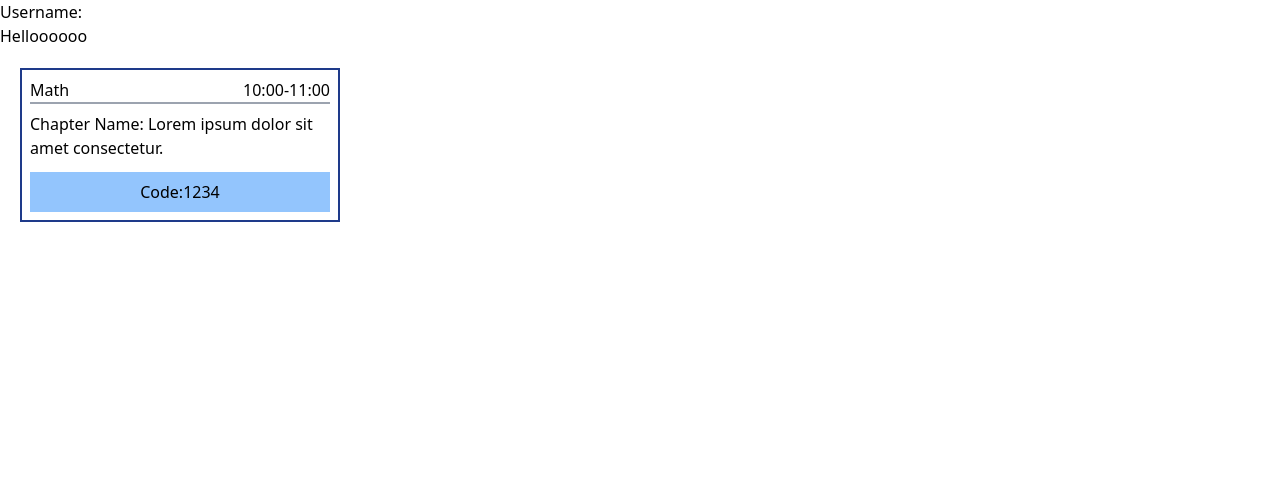
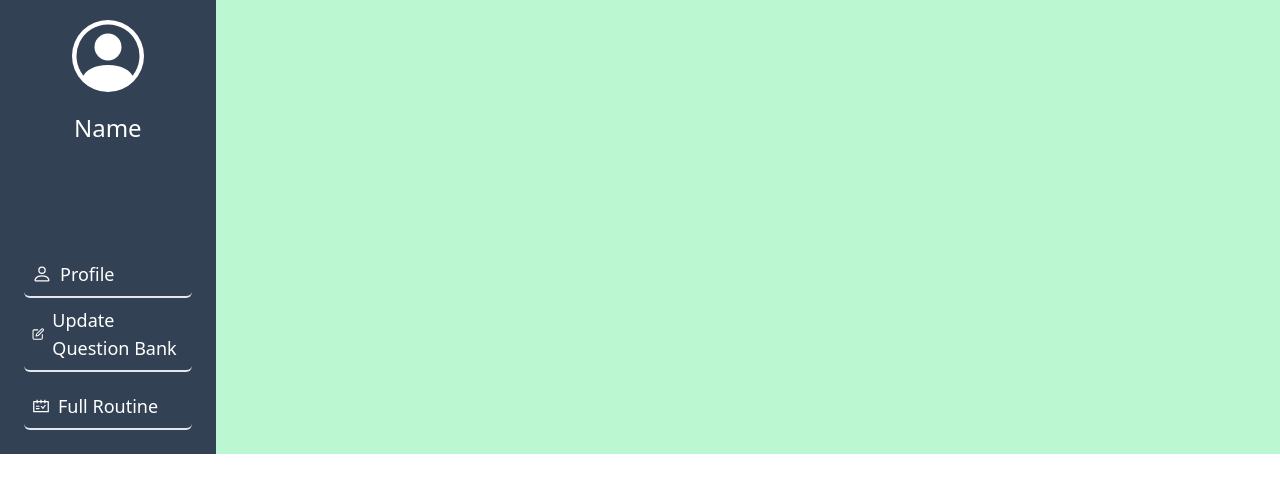
Before and after one commit to TheAkashRoy/ERP-System, a React (Create React App) app in the folder frontend/: page /teacher in a window 1280 px wide. Shown: the top 492 px of the page. Built offline with nearby package versions, Linux system fonts and the light colour scheme.

Commit message:
major updates

```diff
--- a/frontend/src/App.js
+++ b/frontend/src/App.js
@@ -1,20 +1,19 @@
-import logo from './logo.svg';
 import './App.css';
-import Home from './components/Home'
 import {Routes,Route} from "react-router-dom"
-import Teacher from './components/Teacher';
-import Question from './components/Question';
+import QuestionForm from './components/Question'
+import Dashboard from './pages/Dashboard';
+import Home from './pages/Home';
 function App() {
   return (
     <>
 
-   <Routes>
-      <Route path="/" element={<Home/>}/>
-      <Route path="/teacher" element={<Teacher/>}/>
-      <Route path="/update-question" element={<Question/>}/>
-      </Routes>
+    <Routes>
+       <Route path="/" element={<Home/>}/>
+       <Route path="/teacher" element={<Dashboard/>}/>
+       <Route path="/update-question" element={<QuestionForm/>}/>
+       </Routes>
 
-    </>
+     </>
 
 
 
--- a/frontend/src/components/Question.jsx
+++ b/frontend/src/components/Question.jsx
@@ -1,5 +1,5 @@
 import React, { useState } from 'react';
-
+import Sidebar from './Sidebar';
 const QuestionForm = () => {
   const [formData, setFormData] = useState({
     subject: '',
@@ -11,6 +11,7 @@ const QuestionForm = () => {
 
     ],
   });
+  const [error, setError] = useState("");
 
   const handleChange = (e) => {
     const { name, value } = e.target;
@@ -31,14 +32,36 @@ const QuestionForm = () => {
     setFormData({ ...formData, questions: updatedQuestions });
   };
 
-  const handleSubmit = (e) => {
+  const handleSubmit = async(e) => {
     e.preventDefault();
     // You can handle the submission of the form data here, e.g., send it to a server.
     console.log('Form data:', formData);
+    try {
+      const response = await fetch("https://erpsystembe.akashroy24.repl.co/insertQS", {
+        method: "POST",
+        body: JSON.stringify(formData),
+        headers: {
+          "Content-Type": "application/json",
+        },
+      });
+
+      if (response.ok) {
+        const data = await response.json();
+        console.log("data from response",data);
+        setError("");
+
+      } else {
+        setError("Data could not be submitted.");
+      }
+    } catch (error) {
+      setError("An error occurred while logging in.");
+    }
   };
 
   return (
-    <div className='flex flex-col gap-2 items-start justify-start bg-blue-400 p-10'>
+    <div className='flex flex-row -gap-1'>
+          <Sidebar/>
+    <div className='flex flex-col gap-2 items-start justify-start bg-blue-400 p-10 w-full'>
       <form
         onSubmit={handleSubmit}
         className='shadow-lg rounded-xl bg-gray-100 w-[92%] p-10 font-semibold'
@@ -102,6 +125,7 @@ const QuestionForm = () => {
         </button>
       </form>
     </div>
+    </div>
   );
 };
 
--- a/frontend/src/components/Navbar.js
+++ b/frontend/src/components/Sidebar.jsx
@@ -1,12 +1,12 @@
-import React from "react";
+import React from 'react'
 import { BsPerson, BsPersonCircle } from "react-icons/bs";
 import { FiEdit } from "react-icons/fi";
 import { AiOutlineSchedule } from "react-icons/ai";
-
-export const Navbar = () => {
+import {Link} from "react-router-dom";
+function Sidebar() {
   return (
-    <div className="h-screen flex w-1/3 flex-col p-4 bg-slate-700 text-white gap-20 items-center sm:w-1/4">
-      <div className="p-8 flex flex-col items-center gap-5 text-lg md:text-2xl">
+    <div className=" flex w-[20%] flex-col p-2 bg-slate-700 text-white gap-20 items-center lg:w-[20%]">
+      <div className="p-3 flex flex-col items-center gap-5 text-lg md:text-2xl">
         <BsPersonCircle className="text-7xl" />
         <h1>Name</h1>
       </div>
@@ -16,10 +16,10 @@ export const Navbar = () => {
             <BsPerson className="text-xl md:text-xl" />
             Profile
           </li>
-          <li className="p-2 rounded-md hover:bg-red-400 flex gap-2 text-sm items-center md:text-lg border-b-2">
+    <Link to="/update-question">      <li className="p-2 rounded-md hover:bg-red-400 flex gap-2 text-sm items-center md:text-lg border-b-2">
             <FiEdit className="text-xl md:text-lg" />
             Update Question Bank
-          </li>
+          </li></Link>
           <li className="p-2 rounded-md hover:bg-red-400 flex gap-2 text-sm items-center md:text-lg border-b-2">
             <AiOutlineSchedule className="text-xl md:text-lg" />
             Full Routine
@@ -27,5 +27,7 @@ export const Navbar = () => {
         </ul>
       </div>
     </div>
-  );
-};
+  )
+}
+
+export default Sidebar
--- /dev/null
+++ b/frontend/src/pages/Dashboard.js
@@ -0,0 +1,18 @@
+import React from 'react'
+import Sidebar from '../components/Sidebar'
+function Dashboard() {
+  return (
+    <div>
+
+      <section>
+        <div className='flex flex-row ga[-1'>
+          <Sidebar/>
+          <div className=' bg-green-200 w-full '>
+          </div>
+        </div>
+      </section>
+    </div>
+  )
+}
+
+export default Dashboard
--- a/frontend/src/components/Home.js
+++ b/frontend/src/pages/Home.js
@@ -2,7 +2,6 @@
 import React, { useState } from "react";
 import { useGlobalContext } from "../context/GlobalContext";
 import { useNavigate } from "react-router-dom";
-import Teacher from "./Teacher";
 import login from "../assets/Login.jpg";
 const LoginForm = () => {
   const { username, setUsername, token, setToken } = useGlobalContext();
--- /dev/null
+++ b/frontend/src/pages/Navpage.jsx
@@ -0,0 +1,20 @@
+import React from 'react'
+import {Routes,Route} from "react-router-dom"
+import QuestionForm from '../components/Question'
+import Dashboard from './Dashboard'
+function Navpage() {
+  return (
+    <>
+
+   <Routes>
+      <Route path="/" element={<Home/>}/>
+      <Route path="/teacher-dashboard" element={<Dashboard/>}/>
+      <Route path="/update-question" element={<Question/>}/>
+      </Routes>
+
+    </>
+
+  )
+}
+
+export default Navpage
```
